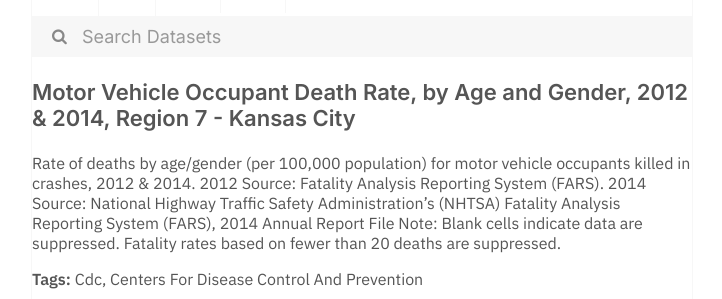
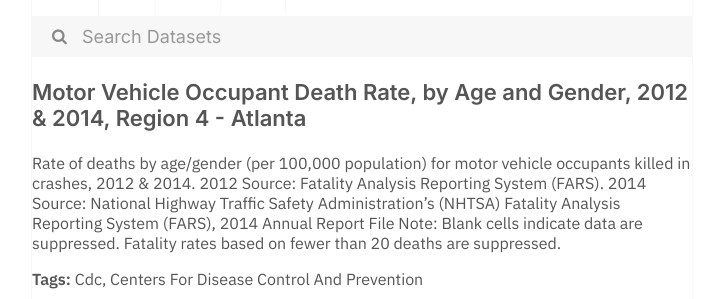
Before and after one commit to dayda-entities/centers-for-disease-control-and-prevention, a Jekyll site: the page built from _posts/2020-11-12-motor-vehicle-occupant-death-r.md, in a window 1280 px wide. Shown: the part 269-568 px from the top of the page, without its empty margins (278-1000 px from the left). Built offline with Jekyll 4.4.1, drawn with Linux system fonts in a browser that asks for light colours.

```diff
--- a/_posts/2020-11-12-motor-vehicle-occupant-death-r.md
+++ b/_posts/2020-11-12-motor-vehicle-occupant-death-r.md
@@ -1,17 +1,17 @@
 ---
 title: >-
-  Motor Vehicle Occupant Death Rate, by Age and Gender, 2012 & 2014, Region 7 -
-  Kansas City
-created: '2020-11-12T12:16:29.936648'
-modified: '2021-04-21T19:39:52.849208'
+  Motor Vehicle Occupant Death Rate, by Age and Gender, 2012 & 2014, Region 4 -
+  Atlanta
+created: '2020-11-12T12:16:04.103301'
+modified: '2021-04-21T19:37:13.243164'
 state: active
 type: dataset
 tags:
   - Cdc
   - Centers For Disease Control And Prevention
 groups: []
-csv_url: 'https://data.cdc.gov/api/views/u5yv-9uts/rows.csv?accessType=DOWNLOAD'
-json_url: 'https://data.cdc.gov/api/views/u5yv-9uts/rows.json?accessType=DOWNLOAD'
+csv_url: 'https://data.cdc.gov/api/views/rb93-4tgj/rows.csv?accessType=DOWNLOAD'
+json_url: 'https://data.cdc.gov/api/views/rb93-4tgj/rows.json?accessType=DOWNLOAD'
 layout: post
 
 ---
```
